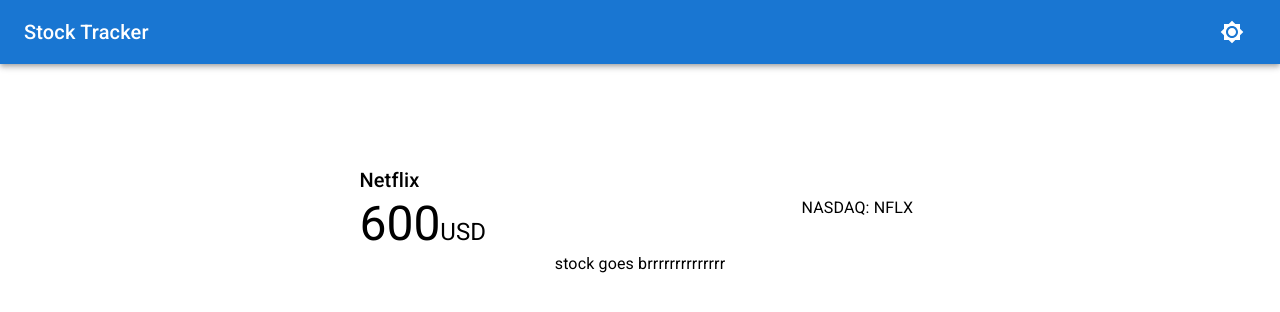
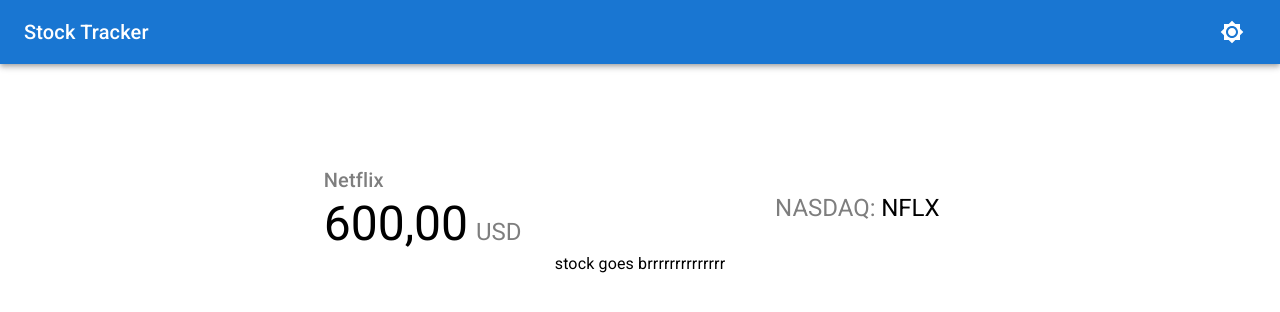
Before and after one commit to plechipt/stock-tracker-app, a React (Create React App) app: page / in a window 1280 px wide. Shown: the top 312 px of the page. Built offline with nearby package versions, Linux system fonts and the light colour scheme.

Commit message:
added few more styles

```diff
--- a/src/components/LeftSide.js
+++ b/src/components/LeftSide.js
@@ -4,13 +4,19 @@
 import Grid from "@material-ui/core/Grid";
 import Typography from "@material-ui/core/Typography";
 
-const useStyles = makeStyles(() => ({
+const useStyles = makeStyles((theme) => ({
   root: {
     display: "flex",
     justifyContent: "center",
   },
   withoutBreak: {
     display: "inline-block",
+  },
+  marginRight: {
+    marginRight: theme.spacing(1),
+  },
+  muted: {
+    opacity: "50%",
   },
 }));
 
@@ -20,12 +26,20 @@
   return (
     <Grid className={classes.root} item xs={4}>
       <div>
-        <Typography variant="h6">Netflix</Typography>
+        <Typography className={classes.muted} variant="h6">
+          Netflix
+        </Typography>
         <div>
-          <Typography className={classes.withoutBreak} variant="h3">
-            600
+          <Typography
+            className={`${classes.withoutBreak} ${classes.marginRight}`}
+            variant="h3"
+          >
+            600,00
           </Typography>
-          <Typography className={classes.withoutBreak} variant="h5">
+          <Typography
+            className={`${classes.withoutBreak} ${classes.muted}`}
+            variant="h5"
+          >
             USD
           </Typography>
         </div>
--- a/src/components/RightSide.js
+++ b/src/components/RightSide.js
@@ -4,11 +4,20 @@
 import Grid from "@material-ui/core/Grid";
 import Typography from "@material-ui/core/Typography";
 
-const useStyles = makeStyles(() => ({
+const useStyles = makeStyles((theme) => ({
   root: {
     display: "flex",
     justifyContent: "center",
     alignItems: "center",
+  },
+  withoutBreak: {
+    display: "inline-block",
+  },
+  marginRight: {
+    marginRight: theme.spacing(0.7),
+  },
+  muted: {
+    opacity: "50%",
   },
 }));
 
@@ -17,7 +26,13 @@
 
   return (
     <Grid className={classes.root} item xs={4}>
-      <Typography>NASDAQ: NFLX</Typography>
+      <Typography
+        className={`${classes.withoutBreak} ${classes.marginRight} ${classes.muted}`}
+        variant="h5"
+      >
+        NASDAQ:
+      </Typography>
+      <Typography variant="h5">NFLX</Typography>
     </Grid>
   );
 };
```
